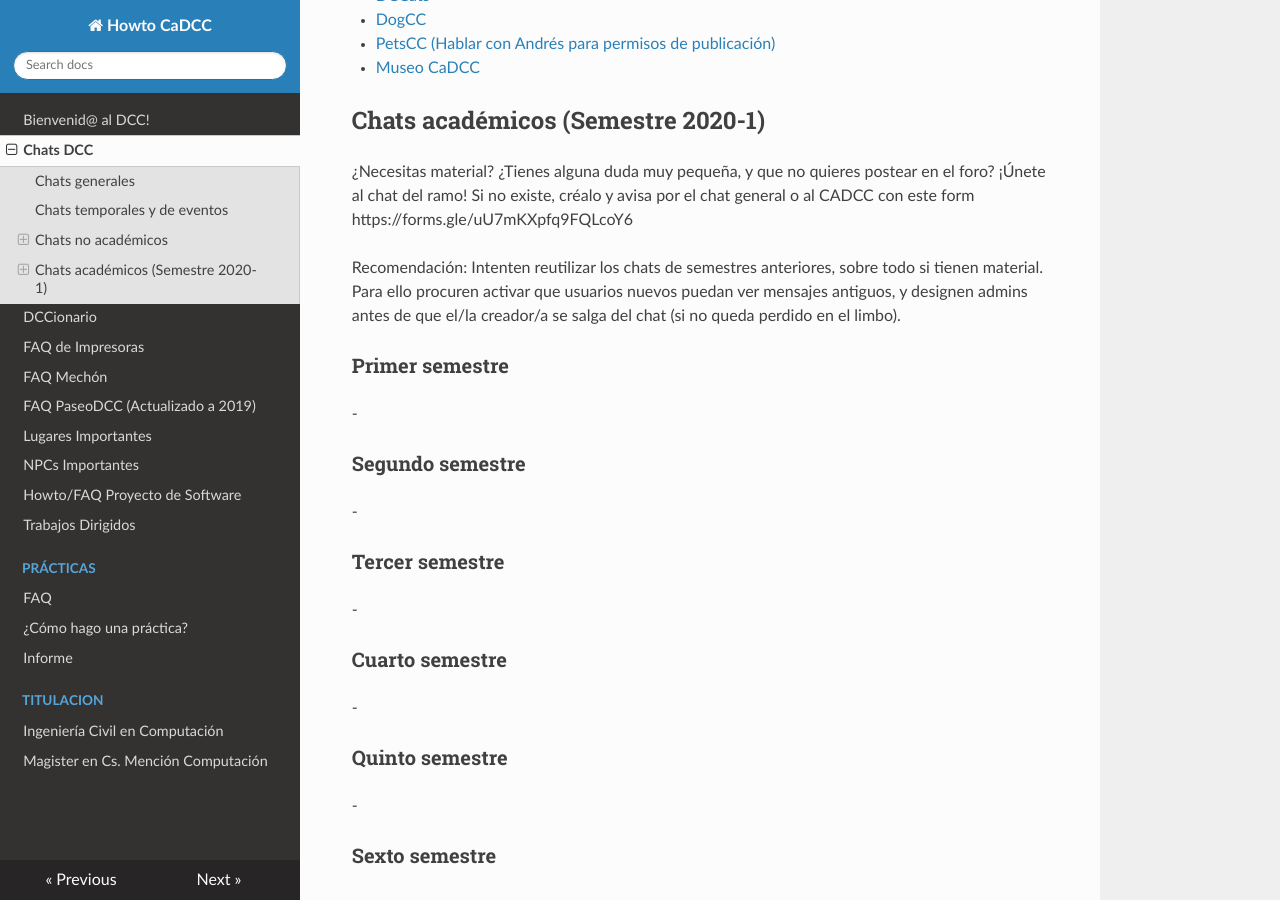
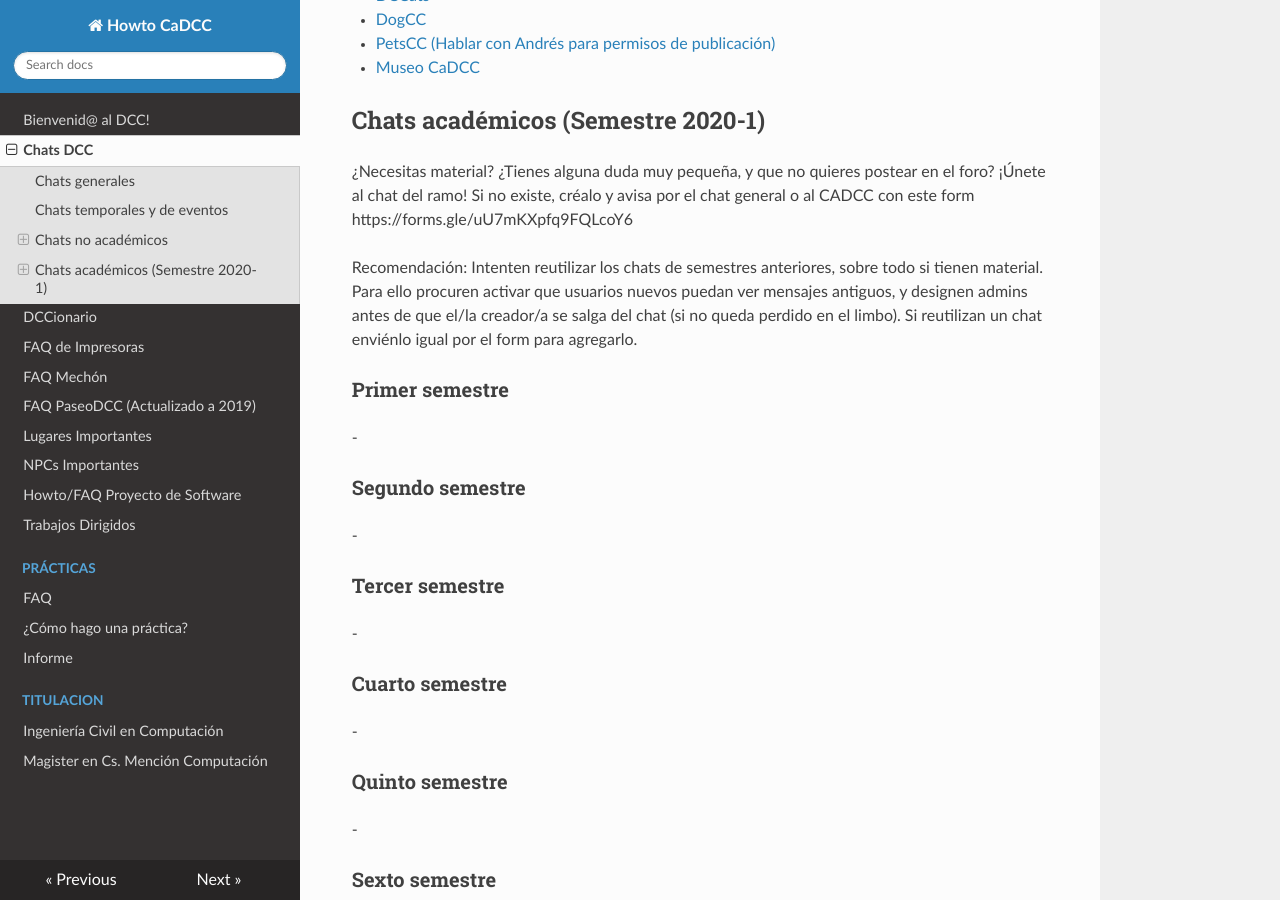
Before and after one commit to cadcc/howto, an MkDocs documentation site: the page built from docs/Chats.md, in a window 1280 px wide and 900 px high, scrolled down 1960 px. Built offline with MkDocs 1.6.1, drawn with Linux system fonts in a browser that asks for light colours; nearby versions of some CDN libraries.

Commit message:
Update Chats.md

```diff
--- a/docs/Chats.md
+++ b/docs/Chats.md
@@ -74,7 +74,7 @@ Nota: Algunos de estos chats pueden llevar tiempo inactivos ¡Siempre puedes ent
 
 ¿Necesitas material? ¿Tienes alguna duda muy pequeña, y que no quieres postear en el foro? ¡Únete al chat del ramo! Si no existe, créalo y avisa por el chat general o al CADCC con este form https://forms.gle/uU7mKXpfq9FQLcoY6
 
-Recomendación: Intenten reutilizar los chats de semestres anteriores, sobre todo si tienen material. Para ello procuren activar que usuarios nuevos puedan ver mensajes antiguos, y designen admins antes de que el/la creador/a se salga del chat (si no queda perdido en el limbo).
+Recomendación: Intenten reutilizar los chats de semestres anteriores, sobre todo si tienen material. Para ello procuren activar que usuarios nuevos puedan ver mensajes antiguos, y designen admins antes de que el/la creador/a se salga del chat (si no queda perdido en el limbo). Si reutilizan un chat enviénlo igual por el form para agregarlo.
 
 ### Primer semestre
 
```
